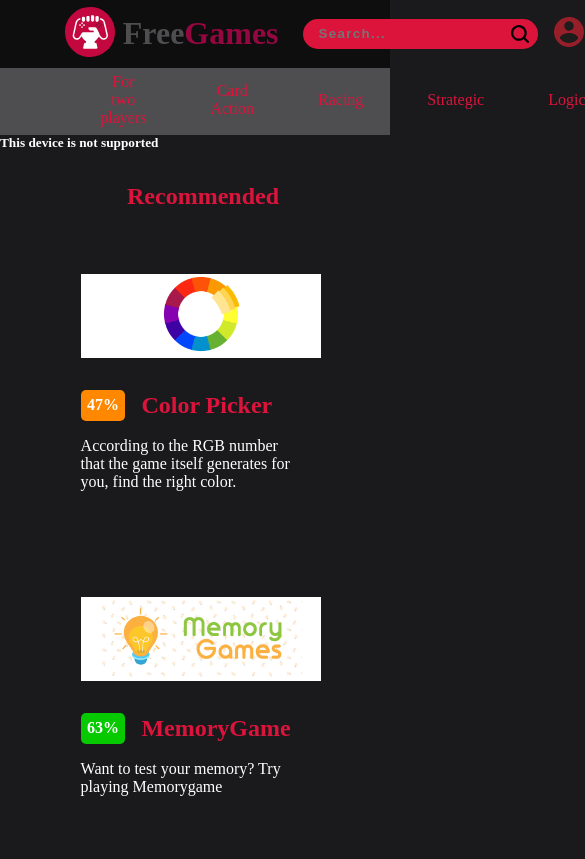
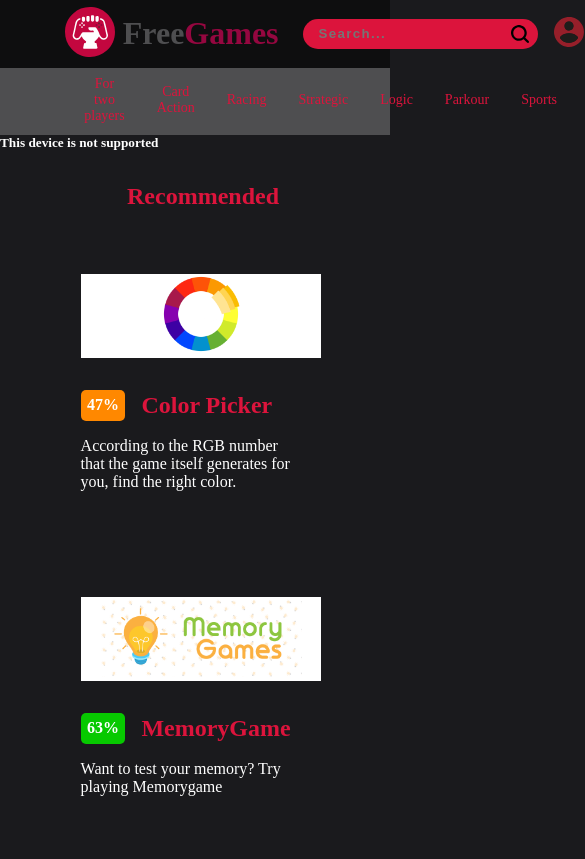
Before and after one commit to ferness/webovehry, a plain HTML site: page Games/TicTacToe/index.html in a window 390 px wide. Shown: the top 859 px of the page, 585 px wide, since content can reach past the window. Drawn offline with Linux system fonts and the light colour scheme.

Commit message:
Update style.css

```diff
--- a/Games/TicTacToe/style.css
+++ b/Games/TicTacToe/style.css
@@ -353,6 +353,12 @@
 h5{
     display:none;
 }
+@media only screen and (max-width: 1000px) {
+    .Game-Type div a {
+        padding: 1rem;
+        font-size: 14px;
+    }
+}
 
 @media only screen and (max-width: 650px) {
     .device {
```
